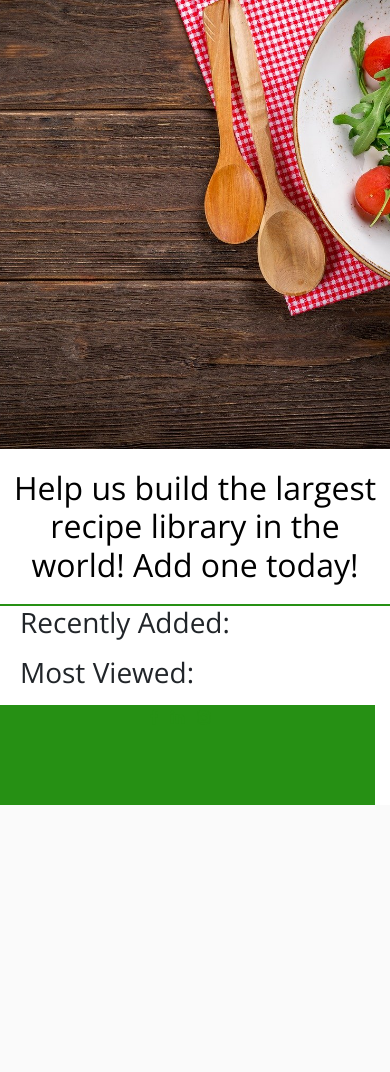
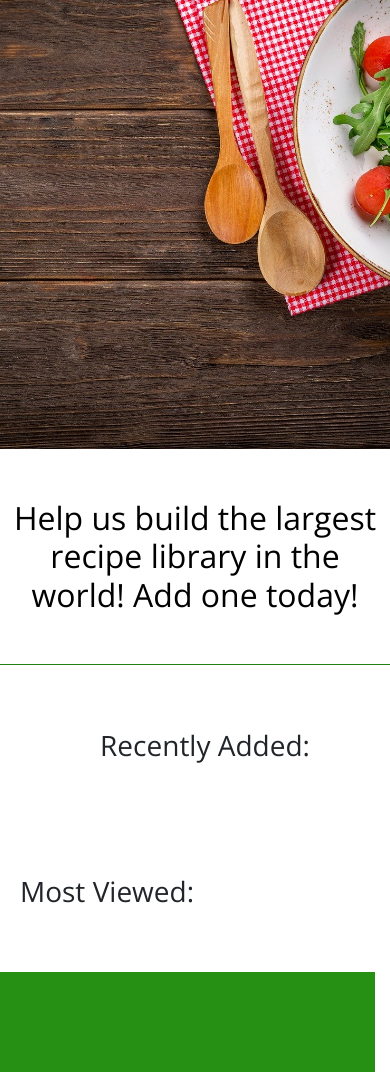
Before and after one commit to Code-Institute-Submissions/mendesfsweden-MilestoneProject3, a Flask app: page / in a window 390 px wide. Shown: the part 72-1144 px from the top of the page. Before the commit the page ends 877 px from the top, so only its background shows below. Run offline with Flask 2, Linux system fonts and the light colour scheme; data that the repository does not hold is empty; some libraries are stand-ins or nearby versions.

Commit message:
centered most viewed and recently added links removed list bullets added horizontal line as a separator between text banner and most viewed links/rec added

```diff
--- a/static/style.css
+++ b/static/style.css
@@ -1,8 +1,12 @@
 @import url('https://fonts.googleapis.com/css2?family=Josefin+Sans&family=Open+Sans:wght@300&display=swap');
 
-body a {
+a {
     text-decoration: none;
     color: #269014;
+}
+
+li {
+    list-style: none;
 }
 
 #logo{
@@ -69,7 +73,7 @@ body a {
     color: black;
     width: 100vw;
     font-family: 'Open Sans', sans-serif;
-    margin: 20px 0 20px 0;
+    margin: 50px 0 50px 0;
     text-align: center;
  }
 
@@ -82,3 +86,14 @@ body a {
      margin-left: 20px;
 
  }
+
+.divider {
+    width: 400px;
+    text-align: center;
+    background-color: #269014;
+}
+
+.container-links {
+    margin-top:50px;
+    margin-bottom: 50px;
+}
--- a/templates/home.html
+++ b/templates/home.html
@@ -2,11 +2,12 @@
 {% block content %}
 <div class="container-fluid container-home">
 </div>
-<div class="container-header">
+<div class="">
 	<h2 class="header-home">Help us build the largest recipe library in the world! Add one today!</h2>
 </div>
+<hr class="divider">
 <div class="row">
-	<div class="col-md-6">
+	<div class="col-md-6 pb-5 pt-5 text-center">
 		<h3 class="sub-headers">Recently Added:</h3>
 		<ul>
 			{% for rec in recently_added %}
@@ -14,7 +15,7 @@
 			{% endfor %}
 		</ul>
 	</div>
-	<div class="col-md-6">
+	<div class="col-md-6 pb-5 pt-5">
 		<h3 class="sub-headers">Most Viewed:</h3>
 		<ol>
 			{% for rec in top_four %}
```
